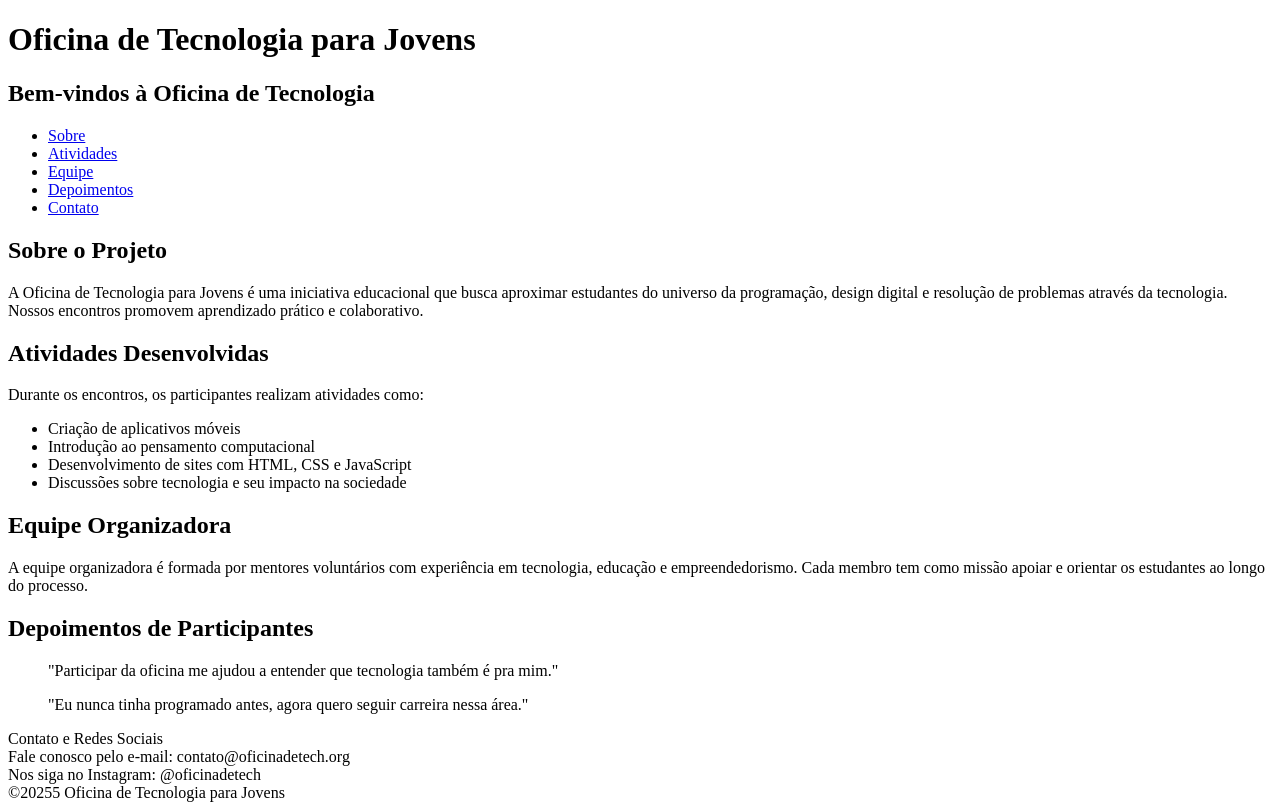
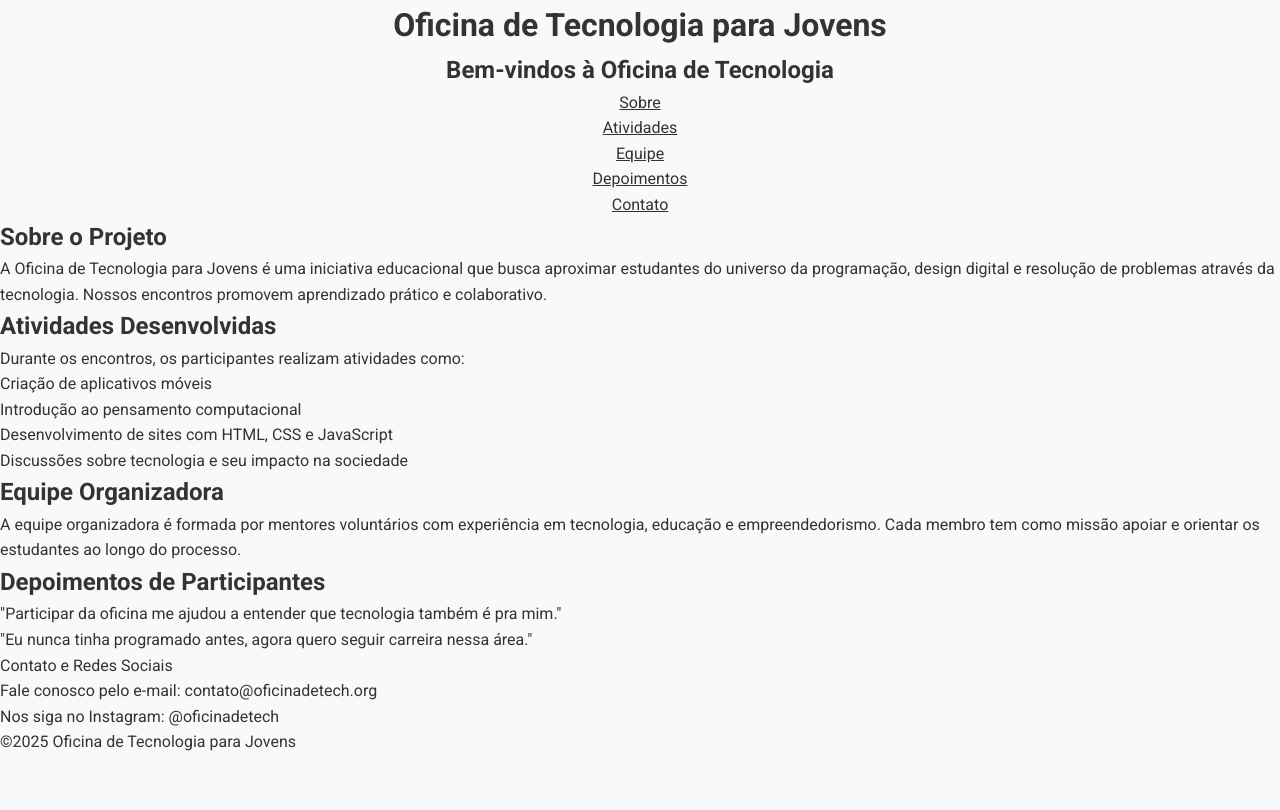
Before and after one commit to IFSPBRA-LPW/tags-semanticas-LauraNizolli, a plain HTML site: page index.html in a window 1280 px wide. Drawn offline with Linux system fonts and the light colour scheme.

Commit message:
Inicio da estilização css

```diff
--- a/index.html
+++ b/index.html
@@ -4,6 +4,7 @@
     <meta charset="UTF-8">
     <meta name="viewport" content="width=device-width, initial-scale=1.0">
     <title>Oficina de Tecnologia para Jovens</title>
+    <link rel="stylesheet" href="./styles/index.css">
 </head>
 <body>
     <!-- Laura Nizolli e Yasmin Ferreira-->
@@ -61,7 +62,7 @@
             Contato e Redes Sociais<br>
             Fale conosco pelo e-mail: contato@oficinadetech.org<br>
             Nos siga no Instagram: @oficinadetech<br>
-            &copy;20255 Oficina de Tecnologia para Jovens<br>
+            &copy;2025 Oficina de Tecnologia para Jovens<br>
     </footer>
 
 
--- a/styles/index.css
+++ b/styles/index.css
@@ -0,0 +1,20 @@
+@import url('https://fonts.googleapis.com/css2?family=Roboto:ital,wght@0,100..900;1,100..900&display=swap');
+
+/* Estilização Global */
+
+*{
+    font-family: "Roboto", sans-serif;
+    background-color: #f8f9fa;
+    color: #333333;
+    line-height: 1.6;
+    margin: 0;
+    padding: 0;
+}
+
+/* Estilização do Header */
+
+header{
+    background-color: #0077cc;
+    color: white;
+    text-align: center;
+}
```
